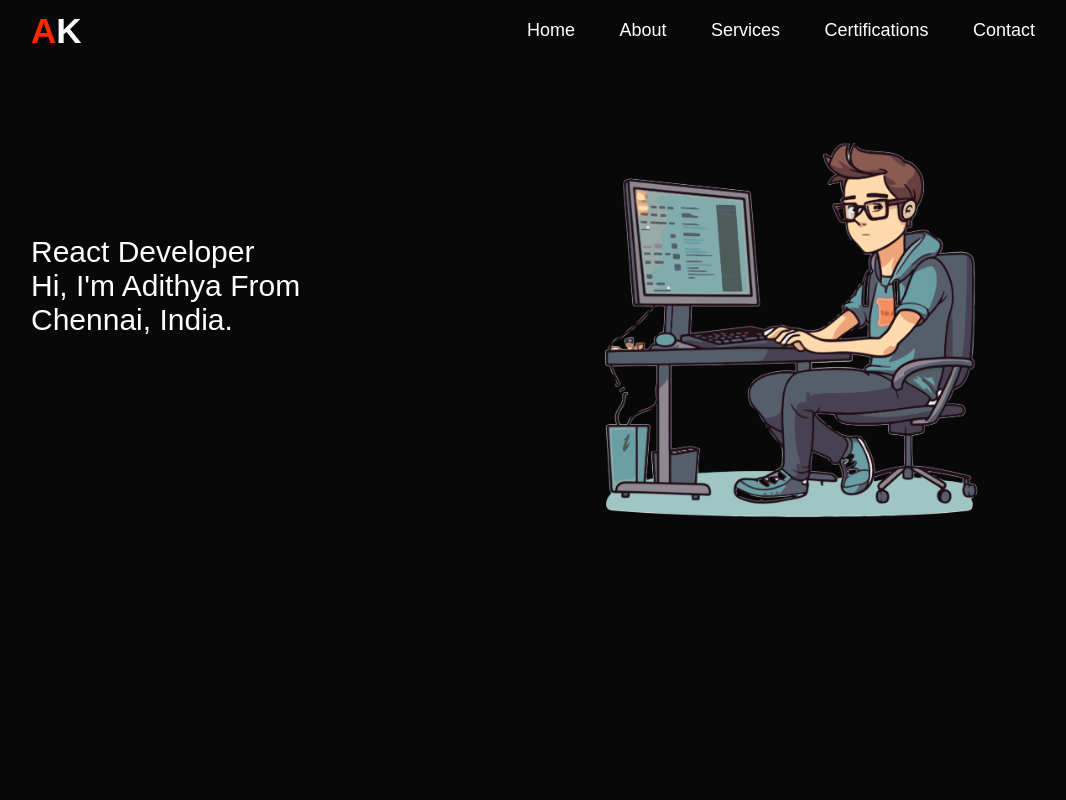
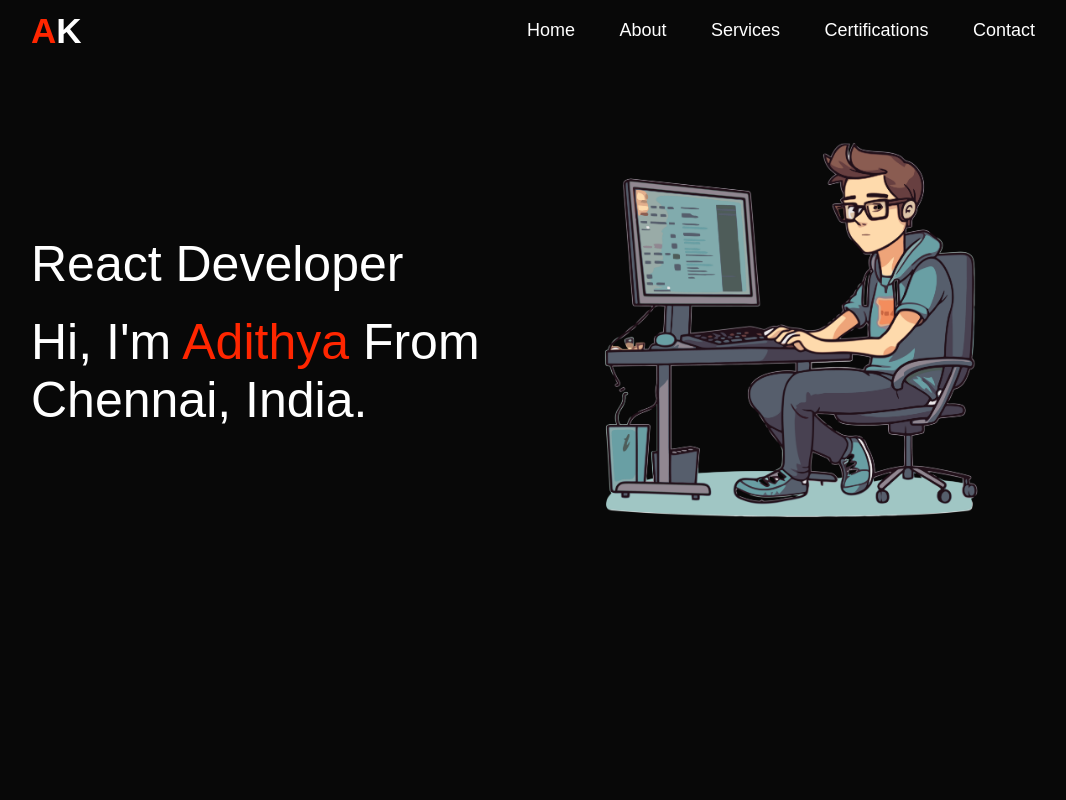
Before and after one commit to akaus998/my-portfolio, a plain HTML site: page index.html in a window 1280 px wide. Shown: the top 800 px of the page, without its empty margins (97-1163 px from the left). Drawn offline with Linux system fonts and the light colour scheme.

Commit message:
added styling

```diff
--- a/index.html
+++ b/index.html
@@ -24,8 +24,8 @@
                 <i class="fa-solid fa-bars" onclick="openMenu()"></i>
             </nav>
             <div class="header-text">
-                <p>React Developer</p>
-                <p class="typing">Hi, I'm <span>Adithya</span> From <br> Chennai, India.</h1>
+                <p class="header-text-title">React Developer</p>
+                <p class="header-text-title">Hi, I'm <span class="header-text-name">Adithya</span> From <br> Chennai, India.</h1>
             </div>
         </div>
 
--- a/styles.css
+++ b/styles.css
@@ -74,12 +74,12 @@ nav ul li a:hover::after{
     font-size: 30px;
 }
 
-.header-text h1{
+.header-text-title {
     margin-top: 20px;
     font-size: 50px;
 }
 
-.header-text h1 span{
+.header-text-name {
     color: #ff2600;
 }
 
```
